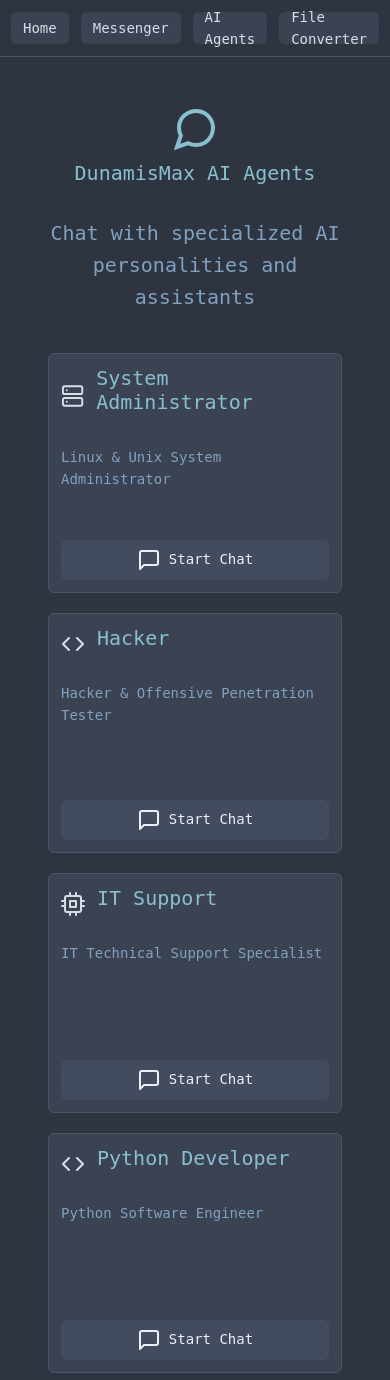
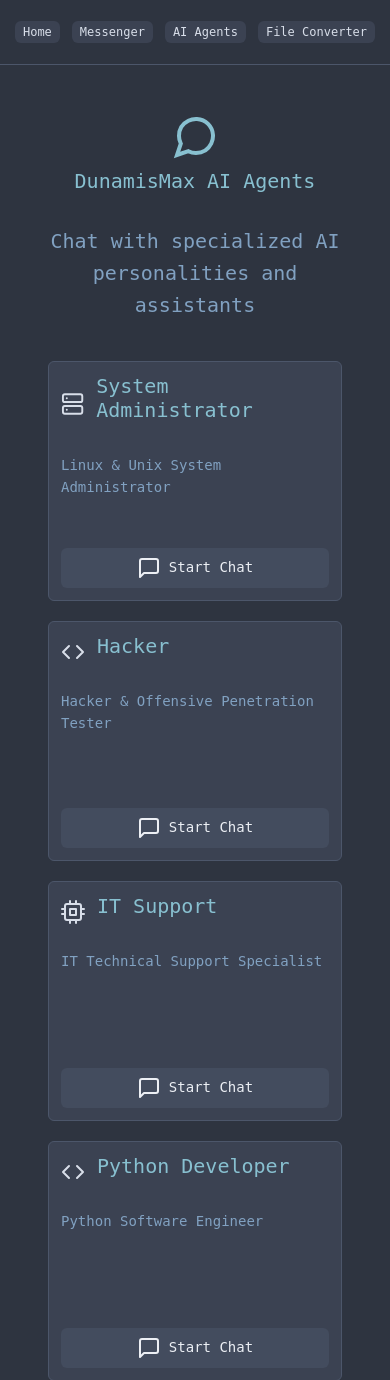
Before and after one commit to dunamismax/web, a FastAPI app: page / in a window 390 px wide. Shown: the top 1380 px of the page. Run offline with FastAPI, Linux system fonts and the light colour scheme.

Commit message:
Fixed nav button font overflow

```diff
--- a/ai_agents/app/static/styles.css
+++ b/ai_agents/app/static/styles.css
@@ -32,7 +32,7 @@
     /* Layout
        Common measurements for consistent spacing and sizing */
     --border-radius: 0.375rem;
-    --header-height: 3.5rem;
+    --header-height: 4rem;
     --container-max-width: 1200px;
     --content-max-width: 800px;
 
@@ -511,8 +511,9 @@
 .nav-links a {
     display: flex;
     align-items: center;
-    height: 2rem;
-    padding: var(--space-xs) var(--space-md);
+    height: auto;
+    padding: var(--space-sm) var(--space-md);
+    line-height: 1.2;
     color: var(--color-text-primary);
     background-color: var(--color-bg-secondary);
     border-radius: var(--border-radius);
@@ -1171,6 +1172,15 @@
     .agent-card {
         padding: var(--space-lg);
     }
+
+    .nav-links a {
+        /* Smaller font for mobile */
+        font-size: var(--font-size-xs);
+        /* Tighter padding */
+        padding: var(--space-xs) var(--space-sm);
+        /* Prevent line breaks */
+        white-space: nowrap;
+    }
 }
 
 /* ==========================================================================
```
Also changed, not shown: converter_service/app/static/styles.css (+13 -3 lines), dunamismax/app/static/styles.css (+13 -3 lines), messenger/app/static/styles.css (+13 -3 lines).
